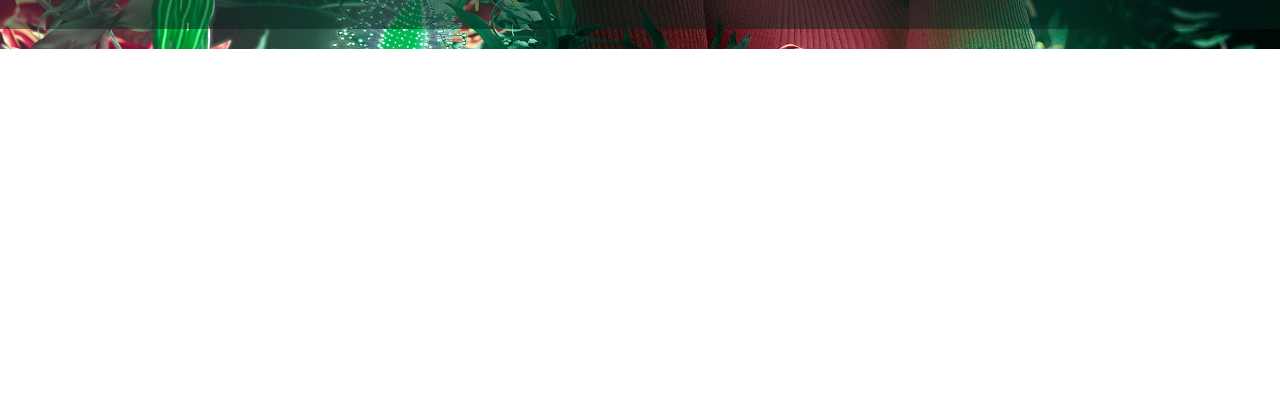
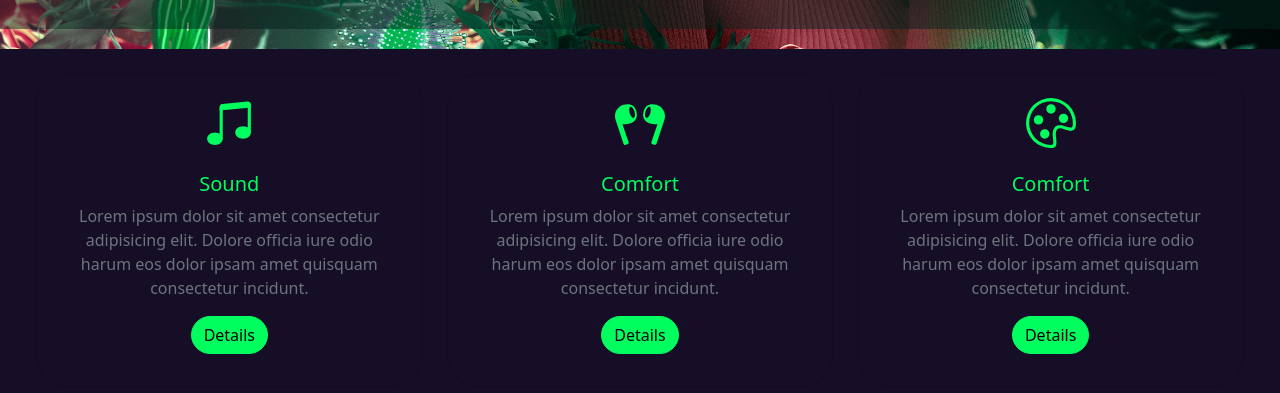
Before and after one commit to L-Ignatova/bootstrap-demo, a website: page index.html in a window 1280 px wide. Shown: the part 525-918 px from the top of the page. Before the commit the page ends 800 px from the top, so only its background shows below. Drawn offline with nearby package versions, Linux system fonts and the light colour scheme.

Commit message:
added card elements

```diff
--- a/index.html
+++ b/index.html
@@ -1,5 +1,6 @@
 <!DOCTYPE html>
 <html lang="en">
+
 <head>
     <meta charset="UTF-8">
     <meta http-equiv="X-UA-Compatible" content="IE=edge">
@@ -12,12 +13,14 @@
     <script src="node_modules/popper.js/dist/umd/popper.min.js"></script>
     <script src="node_modules/bootstrap/dist/js/bootstrap.min.js"></script>
 </head>
+
 <body>
 
     <nav class="navbar navbar-expand-lg navbar-dark bg-dark">
         <div class="container-fluid">
             <a class="navbar-brand text-primary  me-auto" href="#">LoGo</a>
-            <button class="navbar-toggler" type="button" data-bs-toggle="collapse" data-bs-target="#navbarNav" aria-controls="navbarNav" aria-expanded="false" aria-label="Toggle navigation">
+            <button class="navbar-toggler" type="button" data-bs-toggle="collapse" data-bs-target="#navbarNav"
+                aria-controls="navbarNav" aria-expanded="false" aria-label="Toggle navigation">
                 <span class="navbar-toggler-icon"></span>
             </button>
             <div class="collapse navbar-collapse" id="navbarNav">
@@ -39,7 +42,8 @@
     <div id="carousel" class="carousel slide" data-bs-ride="carousel">
         <div class="carousel-inner">
             <div class="carousel-item active">
-                <img src="./static/images/bbd.articlessset.ambushdrop.02.png.large.1x.png" class="d-block w-100" height="500" style="object-fit: cover" alt="girl with headphones">
+                <img src="./static/images/bbd.articlessset.ambushdrop.02.png.large.1x.png" class="d-block w-100"
+                    height="500" style="object-fit: cover" alt="girl with headphones">
                 <div class="carousel-caption d-md-block">
                     <h5 class="display-1">Get now</h5>
                     <h3 class="display-5">The coolest headphones on the market</h3>
@@ -49,7 +53,58 @@
         </div>
     </div>
 
-
+    <section class="bg-dark">
+        <div class="container-fluid ms-auto">
+            <div class="row p-4">
+                <div class="col-12 col-lg-4">
+                    <div class="card text-center p-3 bg-transparent text-primary">
+                        <div class="p-2">
+                            <svg xmlns="http://www.w3.org/2000/svg" width="50" height="50" fill="currentColor" class="bi bi-music-note-beamed" viewBox="0 0 16 16">
+                                <path d="M6 13c0 1.105-1.12 2-2.5 2S1 14.105 1 13c0-1.104 1.12-2 2.5-2s2.5.896 2.5 2zm9-2c0 1.105-1.12 2-2.5 2s-2.5-.895-2.5-2 1.12-2 2.5-2 2.5.895 2.5 2z"/>
+                                <path fill-rule="evenodd" d="M14 11V2h1v9h-1zM6 3v10H5V3h1z"/>
+                                <path d="M5 2.905a1 1 0 0 1 .9-.995l8-.8a1 1 0 0 1 1.1.995V3L5 4V2.905z"/>
+                              </svg>
+                        </div>
+                        <div class="card-body">
+                            <h5 class="card-title">Sound</h5>
+                            <p class="card-text text-muted">Lorem ipsum dolor sit amet consectetur adipisicing elit. Dolore officia iure odio harum eos dolor ipsam amet quisquam consectetur incidunt.</p>
+                            <a href="#" class="btn btn-primary">Details</a>
+                        </div>
+                    </div>
+                </div>
+                <div class="col-12 col-lg-4">
+                    <div class="card text-center p-3 bg-transparent text-primary">
+                        <div class="p-2">
+                            <svg xmlns="http://www.w3.org/2000/svg" width="50" height="50" fill="currentColor" class="bi bi-earbuds" viewBox="0 0 16 16">
+                                <path fill-rule="evenodd" d="M6.825 4.138c.596 2.141-.36 3.593-2.389 4.117a4.432 4.432 0 0 1-2.018.054c-.048-.01.9 2.778 1.522 4.61l.41 1.205a.52.52 0 0 1-.346.659l-.593.19a.548.548 0 0 1-.69-.34L.184 6.99c-.696-2.137.662-4.309 2.564-4.8 2.029-.523 3.402 0 4.076 1.948zm-.868 2.221c.43-.112.561-.993.292-1.969-.269-.975-.836-1.675-1.266-1.563-.43.112-.561.994-.292 1.969.269.975.836 1.675 1.266 1.563zm3.218-2.221c-.596 2.141.36 3.593 2.389 4.117a4.434 4.434 0 0 0 2.018.054c.048-.01-.9 2.778-1.522 4.61l-.41 1.205a.52.52 0 0 0 .346.659l.593.19c.289.092.6-.06.69-.34l2.536-7.643c.696-2.137-.662-4.309-2.564-4.8-2.029-.523-3.402 0-4.076 1.948zm.868 2.221c-.43-.112-.561-.993-.292-1.969.269-.975.836-1.675 1.266-1.563.43.112.561.994.292 1.969-.269.975-.836 1.675-1.266 1.563z"/>
+                            </svg>
+                        </div>
+                        <div class="card-body">
+                            <h5 class="card-title">Comfort</h5>
+                            <p class="card-text text-muted">Lorem ipsum dolor sit amet consectetur adipisicing elit. Dolore officia iure odio harum eos dolor ipsam amet quisquam consectetur incidunt.</p>
+                            <a href="#" class="btn btn-primary">Details</a>
+                        </div>
+                    </div>
+                </div>
+                <div class="col-12 col-lg-4">
+                    <div class="card text-center p-3 bg-transparent text-primary">
+                        <div class="p-2">
+                            <svg xmlns="http://www.w3.org/2000/svg" width="50" height="50" fill="currentColor" class="bi bi-palette" viewBox="0 0 16 16">
+                                <path d="M8 5a1.5 1.5 0 1 0 0-3 1.5 1.5 0 0 0 0 3zm4 3a1.5 1.5 0 1 0 0-3 1.5 1.5 0 0 0 0 3zM5.5 7a1.5 1.5 0 1 1-3 0 1.5 1.5 0 0 1 3 0zm.5 6a1.5 1.5 0 1 0 0-3 1.5 1.5 0 0 0 0 3z"/>
+                                <path d="M16 8c0 3.15-1.866 2.585-3.567 2.07C11.42 9.763 10.465 9.473 10 10c-.603.683-.475 1.819-.351 2.92C9.826 14.495 9.996 16 8 16a8 8 0 1 1 8-8zm-8 7c.611 0 .654-.171.655-.176.078-.146.124-.464.07-1.119-.014-.168-.037-.37-.061-.591-.052-.464-.112-1.005-.118-1.462-.01-.707.083-1.61.704-2.314.369-.417.845-.578 1.272-.618.404-.038.812.026 1.16.104.343.077.702.186 1.025.284l.028.008c.346.105.658.199.953.266.653.148.904.083.991.024C14.717 9.38 15 9.161 15 8a7 7 0 1 0-7 7z"/>
+                            </svg>
+                        </div>
+                        <div class="card-body">
+                            <h5 class="card-title">Comfort</h5>
+                            <p class="card-text text-muted">Lorem ipsum dolor sit amet consectetur adipisicing elit. Dolore officia iure odio harum eos dolor ipsam amet quisquam consectetur incidunt.</p>
+                            <a href="#" class="btn btn-primary">Details</a>
+                        </div>
+                    </div>
+                </div>
+            </div>
+        </div>
+    </section>
 
 </body>
+
 </html>
--- a/main.scss
+++ b/main.scss
@@ -10,6 +10,7 @@ $border-radius: 10rem;
 $font-size-lg: 2rem;
 $carousel-caption-padding-y: 2rem;
 $carousel-caption-width: 100%;
+$card-border-radius: 2rem;
 
 @import "node_modules/bootstrap/scss/bootstrap";
 
```
Also changed, not shown: main.css, 1 other file. Lines whose indentation alone changed are shown as unchanged.
